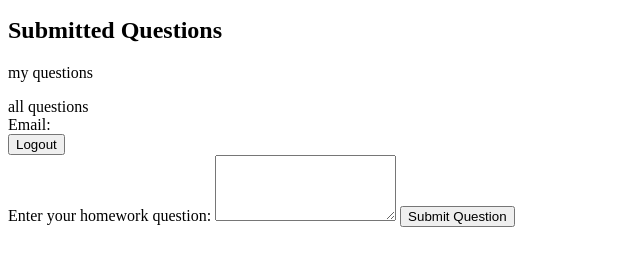
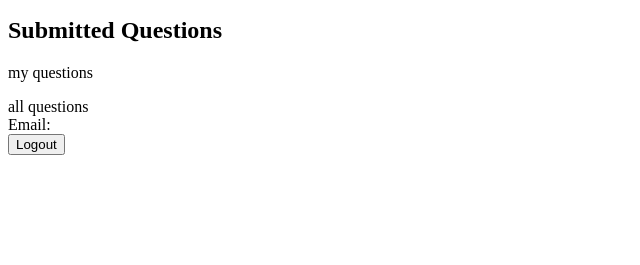
Before and after one commit to lilalin808/tutor-site, a website with bundled scripts: page homepage.html in a window 1280 px wide. Shown: the part 155-420 px from the top of the page, without its empty margins (0-640 px from the left). Built offline with nearby package versions, Linux system fonts and the light colour scheme; no server answers.

Commit message:
Update homepage.html

```diff
--- a/homepage.html
+++ b/homepage.html
@@ -31,11 +31,7 @@
     <div>Email: <span id="loggedUserEmail"></span></div>
     <button id="logout">Logout</button>
 
-    <form id="questionForm">
-  <label for="question">Enter your homework question:</label>
-  <textarea id="question" name="question" rows="4" required></textarea>
-  <button type="submit" id="submit">Submit Question</button>
-</form>
+
 
 <div id="questionMessage" style="display:none;"></div>
 
```
